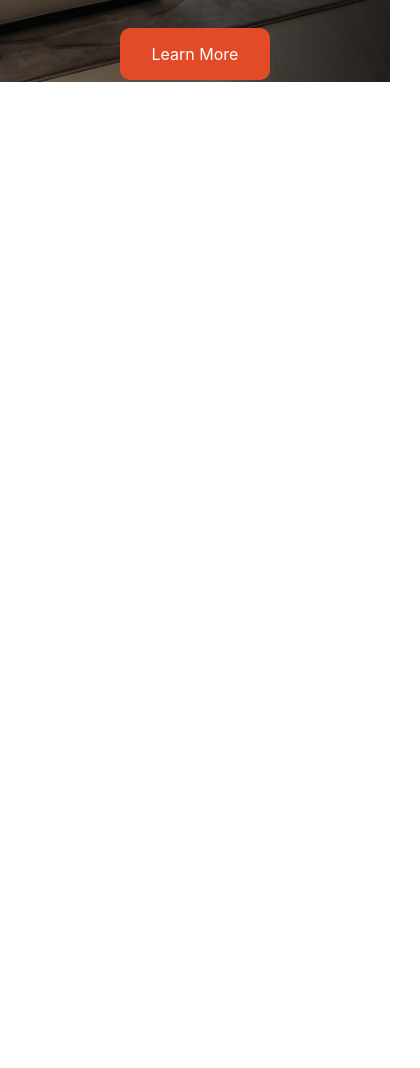
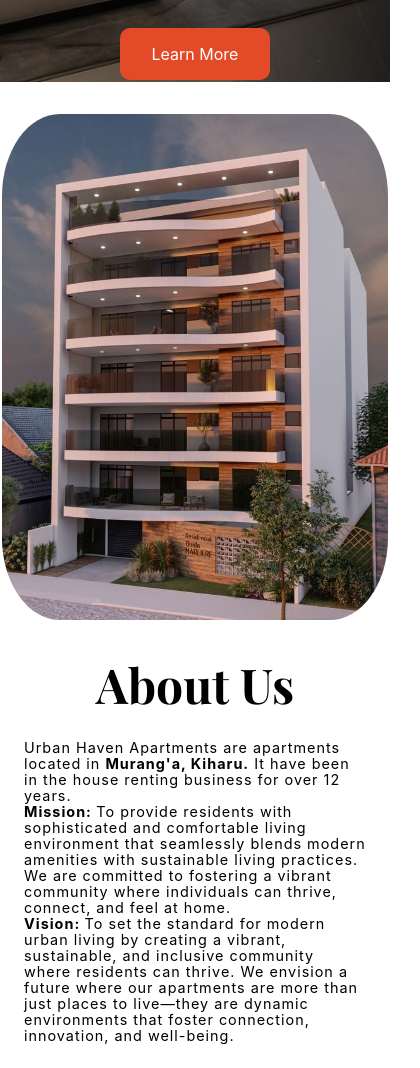
Before and after one commit to Githenduka-carolyne/Urban-Haven-Apartments, a website built with Vite: page index.html in a window 390 px wide. Shown: the part 691-1759 px from the top of the page, 420 px wide, since content can reach past the window. Before the commit the page ends 844 px from the top, so only its background shows below. Built offline with nearby package versions, Linux system fonts and the light colour scheme; a web font is replaced by a local one.

Commit message:
add the about section and its media query

```diff
--- a/index.html
+++ b/index.html
@@ -32,5 +32,27 @@
          </div>
     </div>
     </section>
+
+  <!-- about -->
+    <section class="About">
+      <div class="about-apartment">
+
+        <img class="apartment-exterior-img" src="./assets/about-apartment.jpeg" >
+        <div class="about-textbok">
+          <h2 class="about-heading">About Us</h2>
+          <p class="about-details">Urban Haven Apartments are apartments located in <b>Murang'a, Kiharu.</b>
+            It have been in the house renting business for over 12 years.<br>
+            <b>Mission: </b>To provide residents with
+            sophisticated and comfortable living environment that seamlessly blends
+            modern amenities with sustainable living practices. We are committed to fostering
+            a vibrant community where individuals can thrive, connect, and feel at home.<br>
+            <b>Vision: </b>To set the standard for modern urban living
+              by creating a vibrant, sustainable, and inclusive community where residents can thrive.
+              We envision a future where our apartments are more than just places to live—they are dynamic
+              environments that foster connection, innovation, and well-being.
+          </p>
+        </div>
+      </div>
+    </section>
   </body>
 </html>
--- a/style.css
+++ b/style.css
@@ -1,3 +1,5 @@
+@import url('https://fonts.googleapis.com/css2?family=Playfair+Display:ital,wght@0,400..900;1,400..900&display=swap');
+
 :root {
   font-family: Inter, system-ui, Avenir, Helvetica, Arial, sans-serif;
   color: var(---primary color black);
@@ -107,3 +109,48 @@
     font-size: 1rem;
   }
 }
+.about-apartment{
+  display: flex;
+  flex-direction: row;
+  justify-content: center;
+  align-items: center;
+}
+
+.apartment-exterior-img{
+  width: 450px;
+  padding: 2rem;
+  border-radius: 20%;
+}
+.about-textbox{
+  display: flex;
+  flex-direction: column;
+  justify-content: center;
+}
+.about-heading{
+  text-transform: capitalize;
+  font-family:  "Playfair Display", serif;
+  font-size: 5rem;
+  text-align: center
+}
+@media screen and (max-width: 38em) {
+  .about-apartment{
+    flex-direction: column;
+  }
+  .about-textbox{
+    position: center;
+    justify-content: center;
+
+
+  }
+  .about-heading{
+    font-size: 3rem;
+
+  }
+  .about-details{
+    font-size: 0.9rem;
+    padding: 1.5rem;
+    letter-spacing: 1px;
+    line-height: 1rem;
+  }
+
+}
```
Also changed, not shown: assets/about-apartment.jpeg (added).
